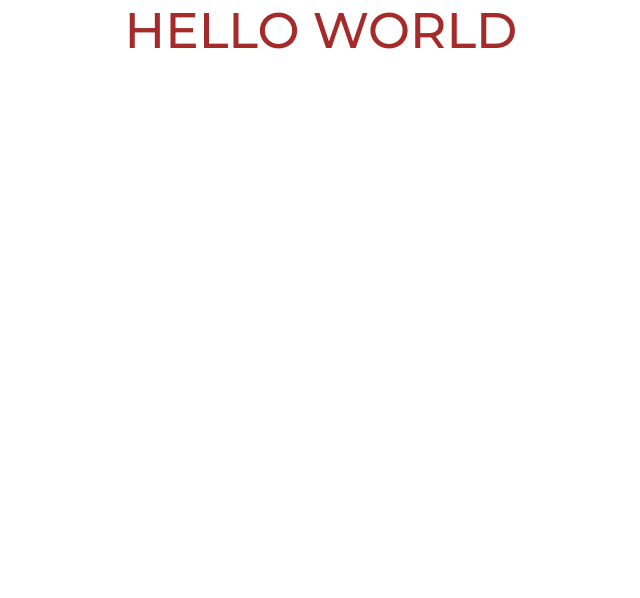
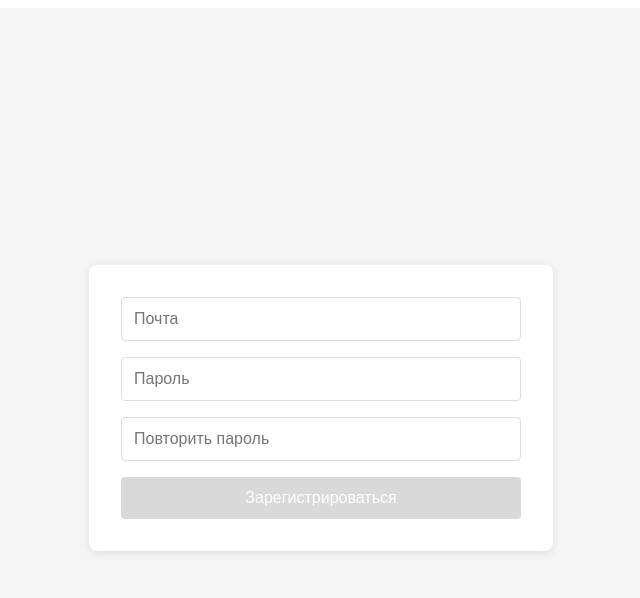
Before and after one commit to Tolmax/Form, a React (Vite) app: page / in a window 1280 px wide. Shown: the top 598 px of the page, without its empty margins (319-959 px from the left). Built offline with nearby package versions, Linux system fonts and the light colour scheme.

Commit message:
Форма работает без библиотек

```diff
--- a/src/App.jsx
+++ b/src/App.jsx
@@ -1,8 +1,127 @@
-import React from "react";
+import React, { useState, useRef } from "react";
 import styles from "./App.module.css";
 
 function App() {
-	return <div className={styles.app}>HELLO WORLD</div>;
+	const [email, setEmail] = useState("");
+	const [emailError, setEmailError] = useState(null);
+	const [password, setPassword] = useState("");
+	const [repeatPass, setRepeatPass] = useState("");
+	const [passwordError, setPasswordError] = useState(null);
+	const [repeatPassError, setRepeatPassError] = useState(null);
+
+	const submitButtonRef = useRef(null);
+
+	const onEmailChange = ({ target }) => {
+		setEmail(target.value);
+		let error = null;
+		if (!/^\w+@\w+\.\w{2,}$/.test(target.value)) {
+			error =
+				"Неверный адрес почты. Допустимые символы: буквы, цифры и нижнее подчеркивание. Формат: user@example.com";
+		}
+		setEmailError(error);
+	};
+
+	const onPasswordChange = ({ target }) => {
+		setPassword(target.value);
+		let error = null;
+		if (!/^[a-zA-Zа-яА-ЯёЁ0-9_]*$/.test(target.value)) {
+			error = "Допустимые символы: буквы, цифры и нижнее подчеркивание.";
+		} else if (target.value.length < 3) {
+			error = "Неверный логин. Должно быть не меньше 3 символов";
+		}
+		setPasswordError(error);
+	};
+
+	const onRepeatPassChange = ({ target }) => {
+		const newRepeatPass = target.value;
+		setRepeatPass(target.value);
+		let error = null;
+		if (newRepeatPass !== password) {
+			error = "Пароли не совпадают";
+		} else {
+			// Проверяем условия с УЧЕТОМ ТЕКУЩЕГО ВВОДА (newRepeatPass вместо repeatPass)
+			const isFormValid =
+				email &&
+				!emailError &&
+				password &&
+				!passwordError &&
+				newRepeatPass &&
+				password === newRepeatPass;
+
+			// Добавляем задержку для обновления DOM
+			if (isFormValid && submitButtonRef.current) {
+				setTimeout(() => {
+					submitButtonRef.current.focus();
+				}, 10);
+			}
+		}
+		setRepeatPassError(error);
+	};
+
+	const onSubmit = (event) => {
+		event.preventDefault();
+		console.log({ email, password, repeatPass });
+		setEmail("");
+		setPassword("");
+		setRepeatPass("");
+	};
+
+	return (
+		<div className={styles.container}>
+			<form className={styles.form} onSubmit={onSubmit}>
+				<input
+					type="email"
+					name="email"
+					value={email}
+					placeholder="Почта"
+					onChange={onEmailChange}
+					className={styles.input}
+				/>
+				{emailError && (
+					<span className={styles.error}>{emailError}</span>
+				)}
+
+				<input
+					type="password"
+					name="password"
+					value={password}
+					placeholder="Пароль"
+					onChange={onPasswordChange}
+					className={styles.input}
+				/>
+				{passwordError && (
+					<span className={styles.error}>{passwordError}</span>
+				)}
+				<input
+					type="password"
+					name="repeatPass"
+					value={repeatPass}
+					placeholder="Повторить пароль"
+					onChange={onRepeatPassChange}
+					className={styles.input}
+				/>
+				{repeatPassError && (
+					<span className={styles.error}>{repeatPassError}</span>
+				)}
+				<button
+					ref={submitButtonRef}
+					type="submit"
+					className={styles.button}
+					disabled={
+						emailError !== null ||
+						passwordError !== null ||
+						repeatPassError !== null ||
+						!email ||
+						!password ||
+						!repeatPass ||
+						password !== repeatPass
+					}
+				>
+					Зарегистрироваться
+				</button>
+			</form>
+		</div>
+	);
 }
 
 export default App;
--- a/src/App.module.css
+++ b/src/App.module.css
@@ -1,5 +1,60 @@
-.app {
-	font-size: 50px;
-	color: brown;
-	text-align: center;
+.container {
+	display: flex;
+	justify-content: center;
+	align-items: center;
+	min-height: 100vh;
+	background-color: #f5f5f5;
 }
+
+.form {
+	display: flex;
+	flex-direction: column;
+	gap: 1rem;
+	width: 100%;
+	max-width: 400px;
+	padding: 2rem;
+	background: white;
+	border-radius: 8px;
+	box-shadow: 0 2px 10px rgba(0, 0, 0, 0.1);
+}
+
+.input {
+	padding: 0.75rem;
+	border: 1px solid #ddd;
+	border-radius: 4px;
+	font-size: 1rem;
+}
+
+.input:focus {
+	outline: none;
+	border-color: #646cff;
+}
+
+.errorInput {
+	border-color: #ff4d4f;
+}
+
+.error {
+	color: #ff4d4f;
+	font-size: 0.875rem;
+	margin-top: -0.5rem;
+}
+
+.button {
+	padding: 0.75rem;
+	background-color: #646cff;
+	color: white;
+	border: none;
+	border-radius: 4px;
+	cursor: pointer;
+	font-size: 1rem;
+	transition: background-color 0.3s;
+}
+
+.button:hover {
+	background-color: #535bf2;
+}
+
+.button:disabled {
+	background-color: #d9d9d9;
+	cursor: not-allowed; }
--- a/src/main.jsx
+++ b/src/main.jsx
@@ -1,7 +1,7 @@
 import React from "react";
 import { StrictMode } from "react";
 import { createRoot } from "react-dom/client";
-import "./index.css";
+// import "./index.css";
 import App from "./App.jsx";
 
 createRoot(document.getElementById("root")).render(
```
Also changed, not shown: src/AppShowPass.jsx (added, +97 -0 lines).
